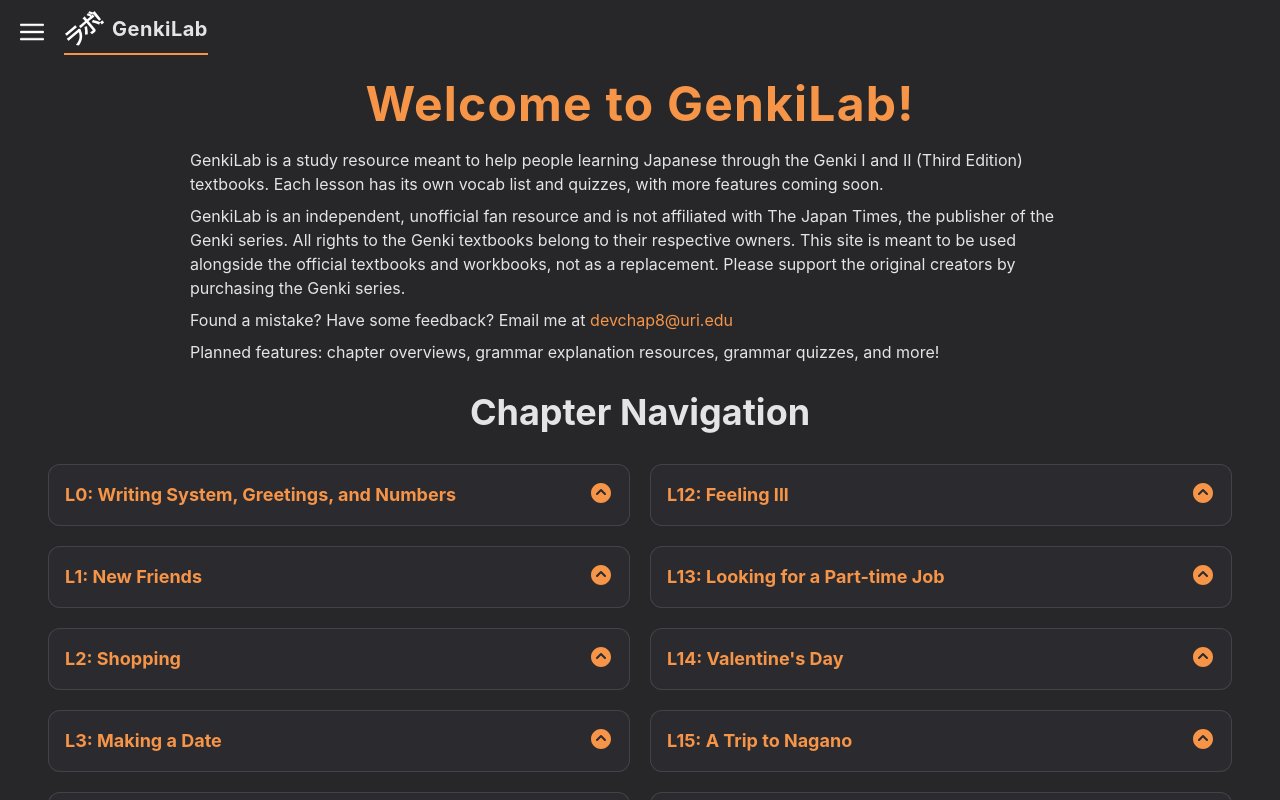
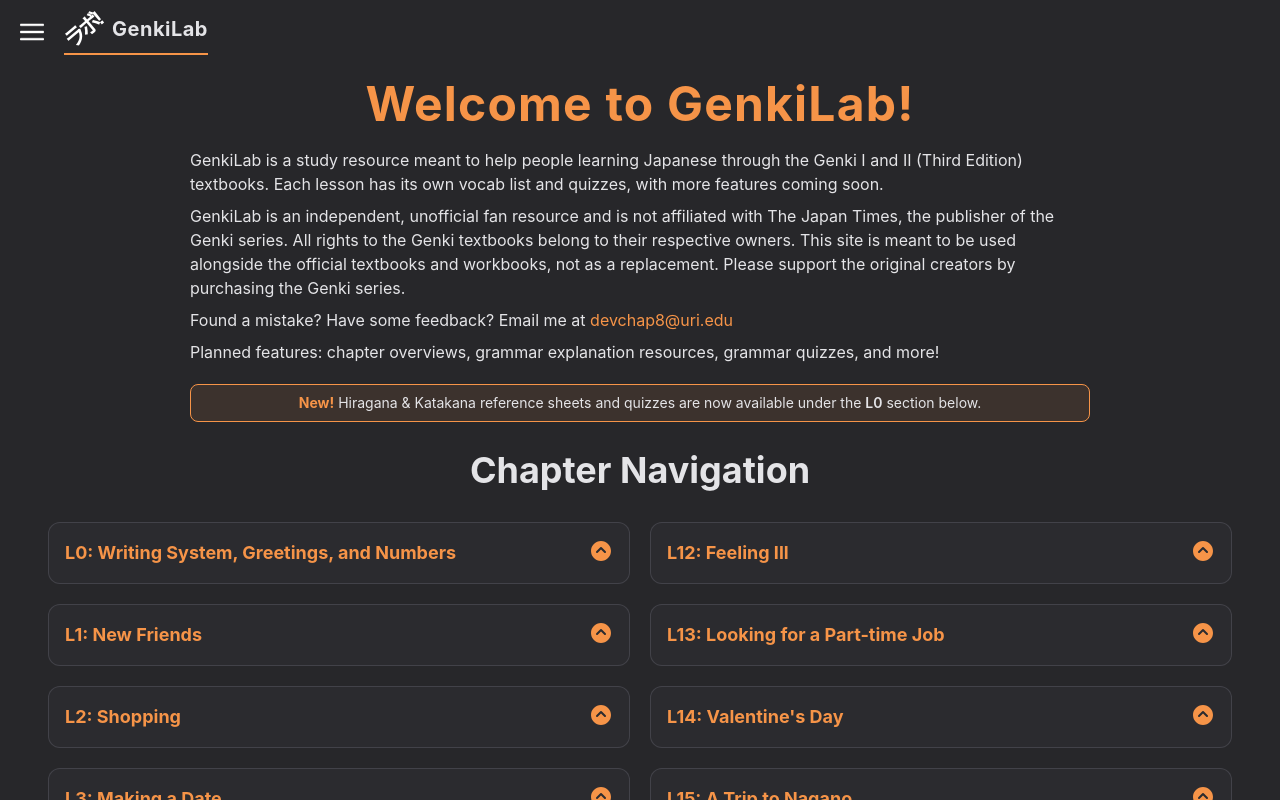
Before and after one commit to devchap8/GenkiLab, a React (Vite) app: page / in a window 1280 px wide. Shown: the top 800 px of the page. Built offline with nearby package versions, Linux system fonts and the light colour scheme.

Commit message:
prepare to ship kana

```diff
--- a/src/components/Homepage.jsx
+++ b/src/components/Homepage.jsx
@@ -17,6 +17,9 @@
                     <div>Planned features: chapter overviews, grammar explanation resources, grammar quizzes, and more!</div>
                 </div>
             </section>
+            <div className="max-w-225 w-full mb-5 rounded-lg border border-genki-orange bg-genki-orange/10 px-4 py-2 text-center text-sm text-text-main">
+                <span className="font-bold text-genki-orange">New!</span> Hiragana &amp; Katakana reference sheets and quizzes are now available under the <span className="font-semibold">L0</span> section below.
+            </div>
             <main className="max-w-300 w-full p-2 grid grid-cols-1 md:grid-cols-2 gap-5 items-start">
                 <h2 className="text-center mb-3 text-4xl font-bold text-text-main md:col-span-2">Chapter Navigation</h2>
                 <div className="grid gap-5">
--- a/src/components/KanaQuiz.jsx
+++ b/src/components/KanaQuiz.jsx
@@ -15,9 +15,10 @@
     const params = useParams();
     const [searchParams] = useSearchParams();
     const sheet = sheets[params.kanaType];
-    useDocTitle(sheet ? `${sheet.title} Quiz` : "Not Found");
+    const validQuizType = Object.keys(quizComponents).includes(params.quizType);
+    useDocTitle(sheet && validQuizType ? `${sheet.title} Quiz` : "Not Found");
 
-    if (!sheet || !Object.keys(quizComponents).includes(params.quizType)) return <NotFound />;
+    if (!sheet || !validQuizType) return <NotFound />;
 
     const tableKeys = (searchParams.get("tables") ?? "").split(",").filter(Boolean);
     const tables = sheet.tables.filter(t => tableKeys.includes(t.key));
```
